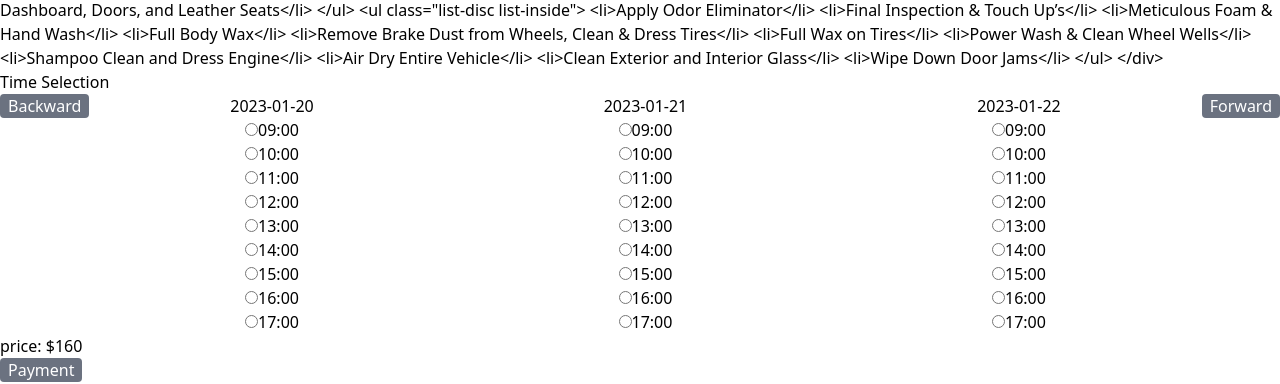
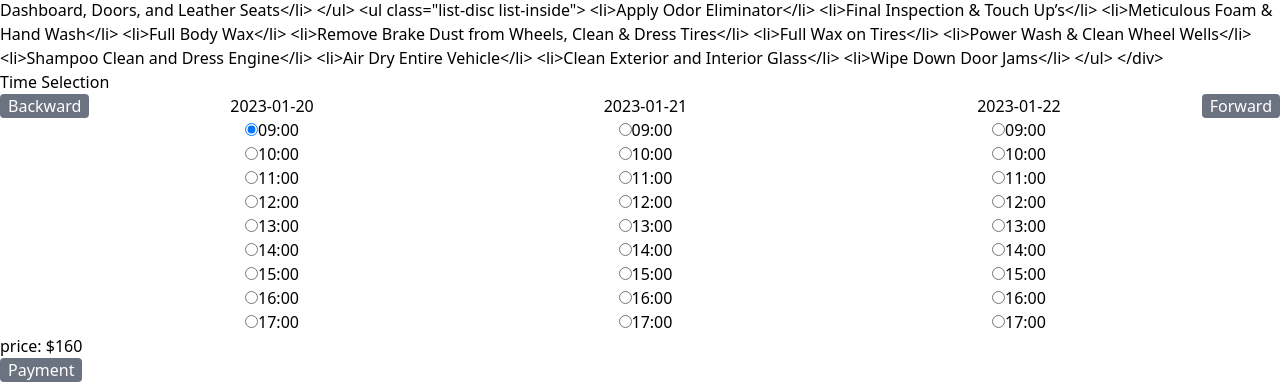
Before and after one commit to hannah-habibpour/jayplus, a React (Create React App) app: page / in a window 1280 px wide. Shown: the part 218-602 px from the top of the page. Built offline with nearby package versions, Linux system fonts and the light colour scheme; the HTML template or start-up script is replaced by a standard one.

Commit message:
Added context to TimeSelection and removed local state

```diff
--- a/src/components/booking/TimeSelection.jsx
+++ b/src/components/booking/TimeSelection.jsx
@@ -1,11 +1,15 @@
 import CalendarView from "./timeSelection/CalendarView"
+
+import { TimeSelectionProvidor } from "../../context/TimeSelectionContext"
 
 function TimeSelection() {
   return (
-    <section id="time-selection">
-      <h3>Time Selection</h3>
-      <CalendarView />
-    </section>
+    <TimeSelectionProvidor>
+      <section id="time-selection">
+        <h3>Time Selection</h3>
+        <CalendarView />
+      </section>
+    </TimeSelectionProvidor>
 
   )
 }
--- a/src/components/booking/timeSelection/TimeSlotButtonList.jsx
+++ b/src/components/booking/timeSelection/TimeSlotButtonList.jsx
@@ -1,19 +1,16 @@
-import { useState } from "react"
-
+import { useContext } from "react"
+import TimeSelectionContext from "../../../context/TimeSelectionContext"
 
 function TimeSlotButtonList({ date, timesSlotList }) {
-  const [selected, setSelected] = useState("")
 
-  const handleChange = (e) => {
-    setSelected(e.currentTarget.value)
-  }
+  const {dateTimeSelected, handleChange} = useContext(TimeSelectionContext)
 
   return (
     <div>
       <ul>
         {timesSlotList.map( time => (
           <li key={date + time.start}>
-            <input type="radio" id={date + time.start} name="timeSlot" value={date + time.start} onChange={ handleChange } checked={ selected === date + time.start} />
+            <input type="radio" id={date + time.start} name="timeSlot" value={date + time.start} onChange={ handleChange } checked={ dateTimeSelected === date + time.start} />
             <label htmlFor={date + time.start}>{time.start}</label>
           </li>
         ))}
--- /dev/null
+++ b/src/context/TimeSelectionContext.js
@@ -0,0 +1,22 @@
+import { createContext, useState } from "react"
+
+const TimeSelectionContext = createContext()
+
+export const TimeSelectionProvidor = ({ children }) => {
+    const [ dateTimeSelected, setDateTimeSelected ] = useState("2023-01-2009:00")
+
+    const handleChange = (e) => {
+        setDateTimeSelected(e.currentTarget.value)
+    }
+
+    return (
+        <TimeSelectionContext.Provider value={{
+            dateTimeSelected,
+            handleChange
+        }}>
+            { children }
+        </TimeSelectionContext.Provider>
+    )
+}
+
+export default TimeSelectionContext
```
